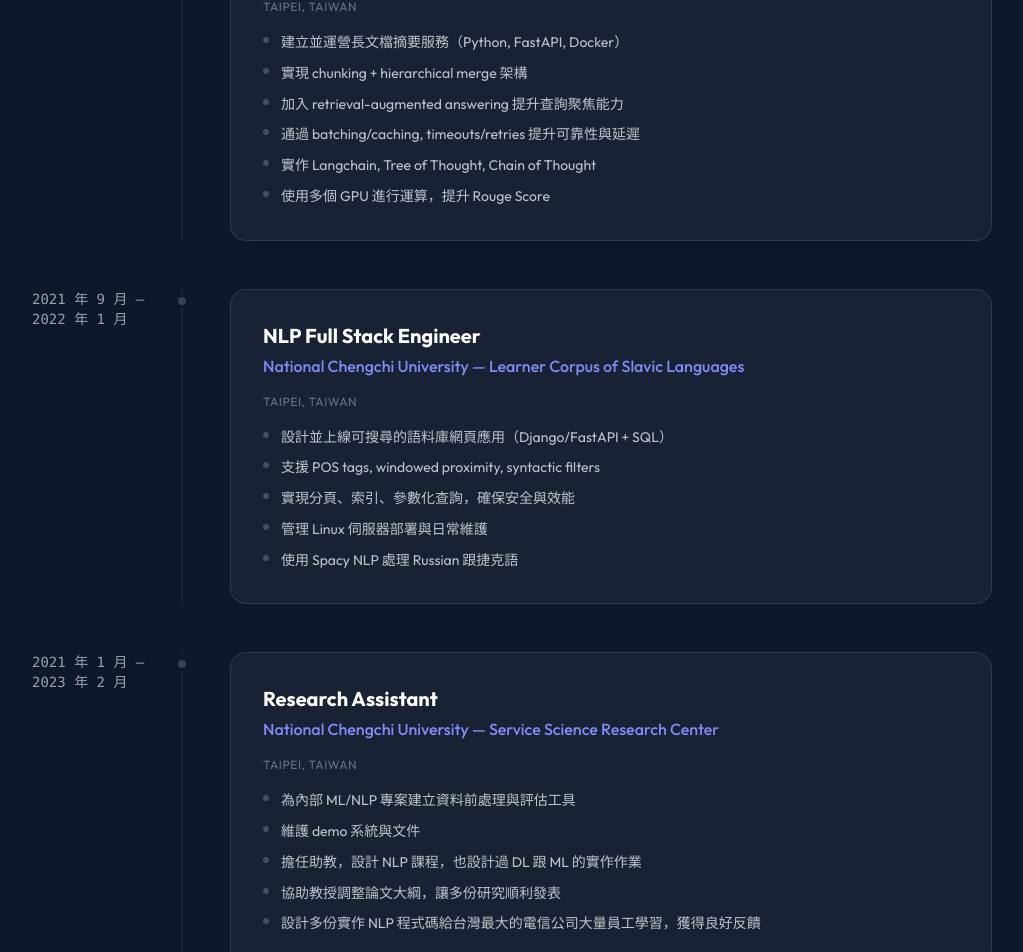
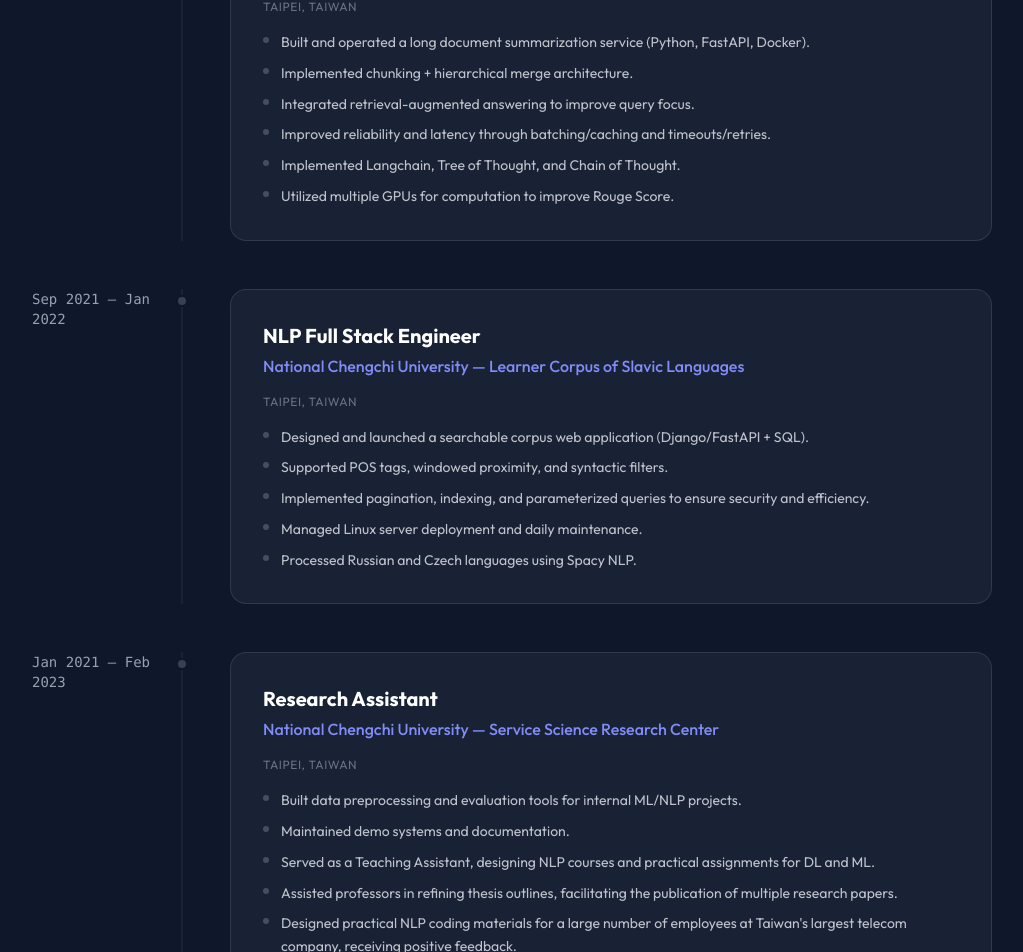
Before and after one commit to Paulyang80/Paulyang80.github.io, a Next.js app: page / in a window 1280 px wide. Shown: the part 1160-2112 px from the top of the page, without its empty margins (128-1151 px from the left). Built offline with nearby package versions, Linux system fonts and the light colour scheme.

Commit message:
feat: Update portfolio content, resume details with English translations and date formatting, and add a debug step to the deployment workflow.

```diff
--- a/src/components/home/Hero.tsx
+++ b/src/components/home/Hero.tsx
@@ -17,7 +17,7 @@
         <p className="text-xl md:text-2xl text-gray-400 mb-8 max-w-2xl mx-auto leading-relaxed">
           Full Stack Developer & Research Assistant
           <br />
-          Specializing in <span className="text-primary">Voice-Processing</span>, <span className="text-secondary">NLP</span>, and <span className="text-accent">AI Applications</span>.
+          Specializing in <span className="text-primary">LLM</span>, <span className="text-secondary">Diffusion Model</span>, and <span className="text-accent">AI Applications</span>.
         </p>
 
         <div className="flex flex-col sm:flex-row items-center justify-center gap-4">
--- a/src/data/resume.ts
+++ b/src/data/resume.ts
@@ -11,47 +11,47 @@
     company: "University of North Carolina at Chapel Hill",
     role: "Research Assistant",
     location: "",
-    period: "2024 年 8 月 – Present",
+    period: "Aug 2024 – Present",
     description: [],
   },
   {
     company: "Institute of Information Science, Academia Sinica",
     role: "Research Assistant",
     location: "Taipei, Taiwan",
-    period: "2023 年 7 月 – 2024 年 6 月",
+    period: "Jul 2023 – Jun 2024",
     description: [
-      "建立並運營長文檔摘要服務（Python, FastAPI, Docker）",
-      "實現 chunking + hierarchical merge 架構",
-      "加入 retrieval-augmented answering 提升查詢聚焦能力",
-      "通過 batching/caching, timeouts/retries 提升可靠性與延遲",
-      "實作 Langchain, Tree of Thought, Chain of Thought",
-      "使用多個 GPU 進行運算，提升 Rouge Score",
+      "Built and operated a long document summarization service (Python, FastAPI, Docker).",
+      "Implemented chunking + hierarchical merge architecture.",
+      "Integrated retrieval-augmented answering to improve query focus.",
+      "Improved reliability and latency through batching/caching and timeouts/retries.",
+      "Implemented Langchain, Tree of Thought, and Chain of Thought.",
+      "Utilized multiple GPUs for computation to improve Rouge Score.",
     ],
   },
   {
     company: "National Chengchi University — Learner Corpus of Slavic Languages",
     role: "NLP Full Stack Engineer",
     location: "Taipei, Taiwan",
-    period: "2021 年 9 月 – 2022 年 1 月",
+    period: "Sep 2021 – Jan 2022",
     description: [
-      "設計並上線可搜尋的語料庫網頁應用（Django/FastAPI + SQL）",
-      "支援 POS tags, windowed proximity, syntactic filters",
-      "實現分頁、索引、參數化查詢，確保安全與效能",
-      "管理 Linux 伺服器部署與日常維護",
-      "使用 Spacy NLP 處理 Russian 跟捷克語",
+      "Designed and launched a searchable corpus web application (Django/FastAPI + SQL).",
+      "Supported POS tags, windowed proximity, and syntactic filters.",
+      "Implemented pagination, indexing, and parameterized queries to ensure security and efficiency.",
+      "Managed Linux server deployment and daily maintenance.",
+      "Processed Russian and Czech languages using Spacy NLP.",
     ],
   },
   {
     company: "National Chengchi University — Service Science Research Center",
     role: "Research Assistant",
     location: "Taipei, Taiwan",
-    period: "2021 年 1 月 – 2023 年 2 月",
+    period: "Jan 2021 – Feb 2023",
     description: [
-      "為內部 ML/NLP 專案建立資料前處理與評估工具",
-      "維護 demo 系統與文件",
-      "擔任助教，設計 NLP 課程，也設計過 DL 跟 ML 的實作作業",
-      "協助教授調整論文大綱，讓多份研究順利發表",
-      "設計多份實作 NLP 程式碼給台灣最大的電信公司大量員工學習，獲得良好反饋",
+      "Built data preprocessing and evaluation tools for internal ML/NLP projects.",
+      "Maintained demo systems and documentation.",
+      "Served as a Teaching Assistant, designing NLP courses and practical assignments for DL and ML.",
+      "Assisted professors in refining thesis outlines, facilitating the publication of multiple research papers.",
+      "Designed practical NLP coding materials for a large number of employees at Taiwan's largest telecom company, receiving positive feedback.",
     ],
   },
 ];
```
Also changed, not shown: 1 other file (tests, documents, lock files or other folders).
